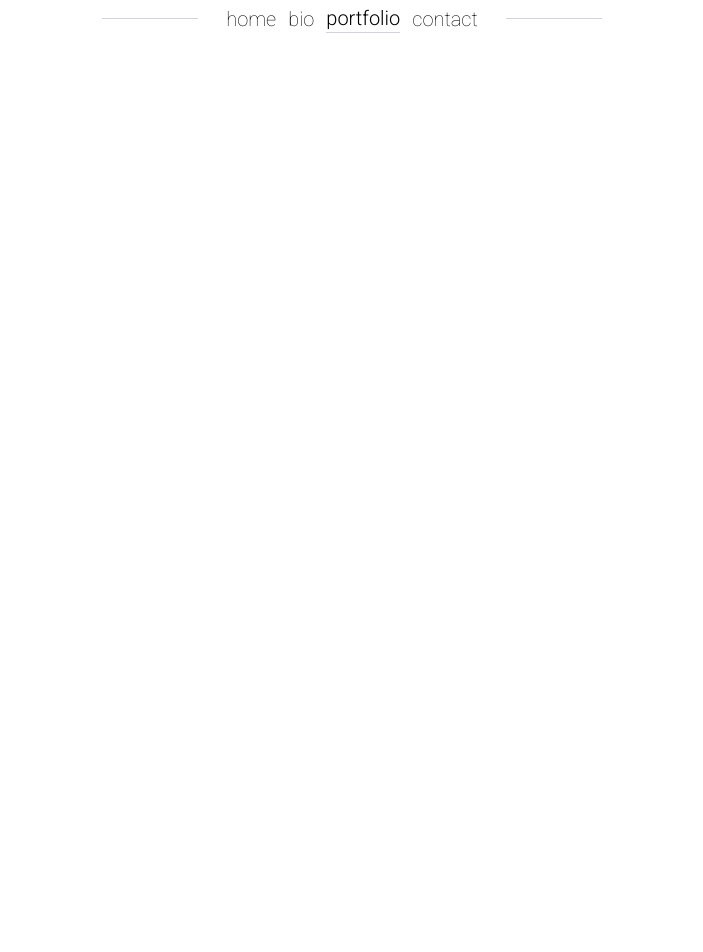
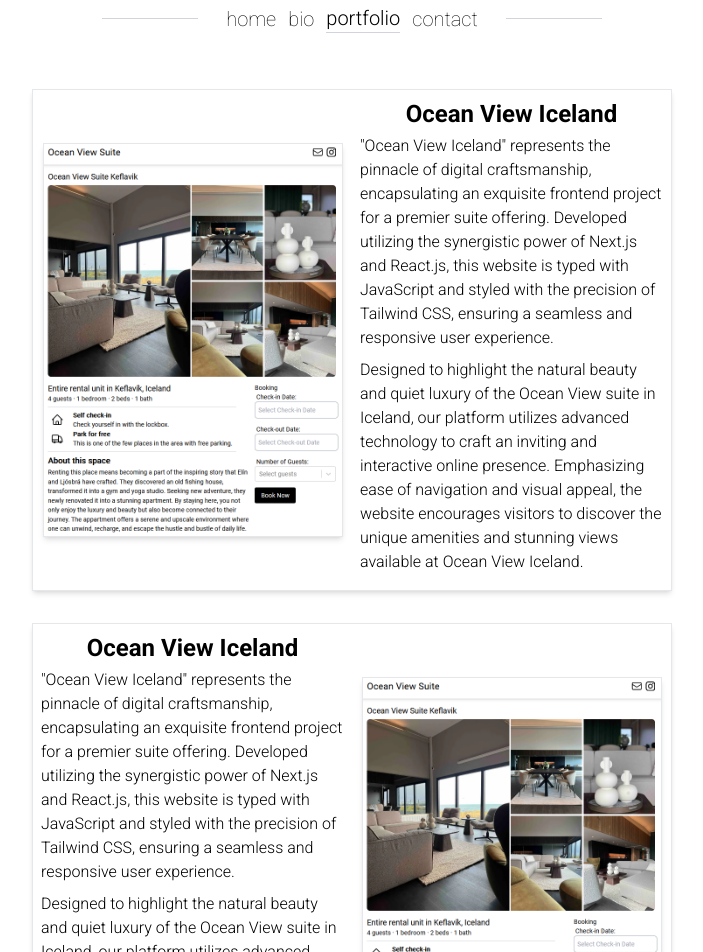
Before and after one commit to birkirfreyrg/birkirgudbjarts, a Next.js app: page /portfolio in a window 1280 px wide. Shown: the part 120-1072 px from the top of the page, without its empty margins (288-991 px from the left). Before the commit the page ends 800 px from the top, so only its background shows below. Built offline with nearby package versions, Linux system fonts and the light colour scheme.

Commit message:
added oceanView in portfolio

```diff
--- /dev/null
+++ b/app/components/ImageRightTextLeft.tsx
@@ -0,0 +1,50 @@
+// ImageTextSplit.tsx
+import React from "react";
+import Image from "next/image"; // Import from next/image
+import Link from "next/link";
+
+interface ImageTextSplitProps {
+  imageUrl: string;
+  altText: string;
+  title: string;
+  textContent: string[];
+  link: string;
+}
+
+const ImageRightTextLeft: React.FC<ImageTextSplitProps> = ({
+  imageUrl,
+  altText,
+  title,
+  textContent,
+  link,
+}) => {
+  return (
+    <a
+      href={link}
+      target="_blank"
+      rel="noopener noreferrer"
+      className="flex gap-4 border p-2 shadow-md w-1/2 h-full cursor-pointer transition-opacity duration-500 ease-in-out hover:opacity-75 "
+    >
+      <div className="flex flex-col w-full items-center">
+        <h3 className=" font-extrabold text-2xl mb-1">{title}</h3>
+        {/* Map over the textContent array and render each item as a paragraph */}
+        {textContent.map((paragraph, index) => (
+          <p key={index} className="font-light mb-2">
+            {paragraph}
+          </p>
+        ))}
+      </div>
+      <div className="flex justify-center items-center w-full min-h-96">
+        <Image
+          src={imageUrl}
+          alt={altText}
+          width={300}
+          height={300}
+          className="border shadow-md"
+        />
+      </div>
+    </a>
+  );
+};
+
+export default ImageRightTextLeft;
--- /dev/null
+++ b/app/components/ImageTextSplit.tsx
@@ -0,0 +1,52 @@
+// ImageTextSplit.tsx
+import React from "react";
+import Image from "next/image"; // Import from next/image
+import Link from "next/link";
+
+interface ImageTextSplitProps {
+  imageUrl: string;
+  altText: string;
+  title: string;
+  textContent: string[];
+  link: string;
+}
+
+const ImageTextSplit: React.FC<ImageTextSplitProps> = ({
+  imageUrl,
+  altText,
+  title,
+  textContent,
+  link,
+}) => {
+  return (
+    <a
+      href={link}
+      target="_blank"
+      rel="noopener noreferrer"
+      className="flex gap-4 border p-2 shadow-md w-1/2 h-full cursor-pointer transition-opacity duration-500 ease-in-out hover:opacity-75 "
+    >
+      <div className="flex justify-center items-center w-full min-h-96">
+        {/* Using next/image with layout="fill" and objectFit="cover" */}
+        <Image
+          src={imageUrl}
+          alt={altText}
+          width={300}
+          height={300}
+          className="border shadow-md"
+        />
+      </div>
+
+      <div className="flex flex-col w-full items-center">
+        <h3 className=" font-extrabold text-2xl mb-1">{title}</h3>
+        {/* Map over the textContent array and render each item as a paragraph */}
+        {textContent.map((paragraph, index) => (
+          <p key={index} className="font-light mb-2">
+            {paragraph}
+          </p>
+        ))}
+      </div>
+    </a>
+  );
+};
+
+export default ImageTextSplit;
--- a/app/portfolio/page.tsx
+++ b/app/portfolio/page.tsx
@@ -1,12 +1,32 @@
+import ImageRightTextLeft from "../components/ImageRightTextLeft";
+import ImageTextSplit from "../components/ImageTextSplit";
 import Nav from "../components/Nav";
 import Title from "../components/Title";
 import Wrapper from "../components/Wrapper";
 
 export default function page() {
+  const oceanViewDescription1 = `"Ocean View Iceland" represents the pinnacle of digital craftsmanship, encapsulating an exquisite frontend project for a premier suite offering. Developed utilizing the synergistic power of Next.js and React.js, this website is typed with JavaScript and styled with the precision of Tailwind CSS, ensuring a seamless and responsive user experience.`;
+  const oceanViewDescription2 = `Designed to highlight the natural beauty and quiet luxury of the Ocean View suite in Iceland, our platform utilizes advanced technology to craft an inviting and interactive online presence. Emphasizing ease of navigation and visual appeal, the website encourages visitors to discover the unique amenities and stunning views available at Ocean View Iceland.`;
   return (
     <Wrapper>
       <Title title="Portfolio" />
       <Nav />
+      <div className="flex flex-col gap-8 justify-center items-center w-full mt-14 mb-14">
+        <ImageTextSplit
+          imageUrl="/oceanViewPhoto.PNG"
+          altText="graduation"
+          title="Ocean View Iceland"
+          textContent={[oceanViewDescription1, oceanViewDescription2]}
+          link="https://oceanviewiceland.vercel.app/"
+        />
+        <ImageRightTextLeft
+          imageUrl="/oceanViewPhoto.PNG"
+          altText="graduation"
+          title="Ocean View Iceland"
+          textContent={[oceanViewDescription1, oceanViewDescription2]}
+          link="https://oceanviewiceland.vercel.app/"
+        />
+      </div>
     </Wrapper>
   );
 }
```
Also changed, not shown: package.json (+6 -6 lines), public/oceanViewPhoto.PNG (added), 1 other file (tests, documents, lock files or other folders).
